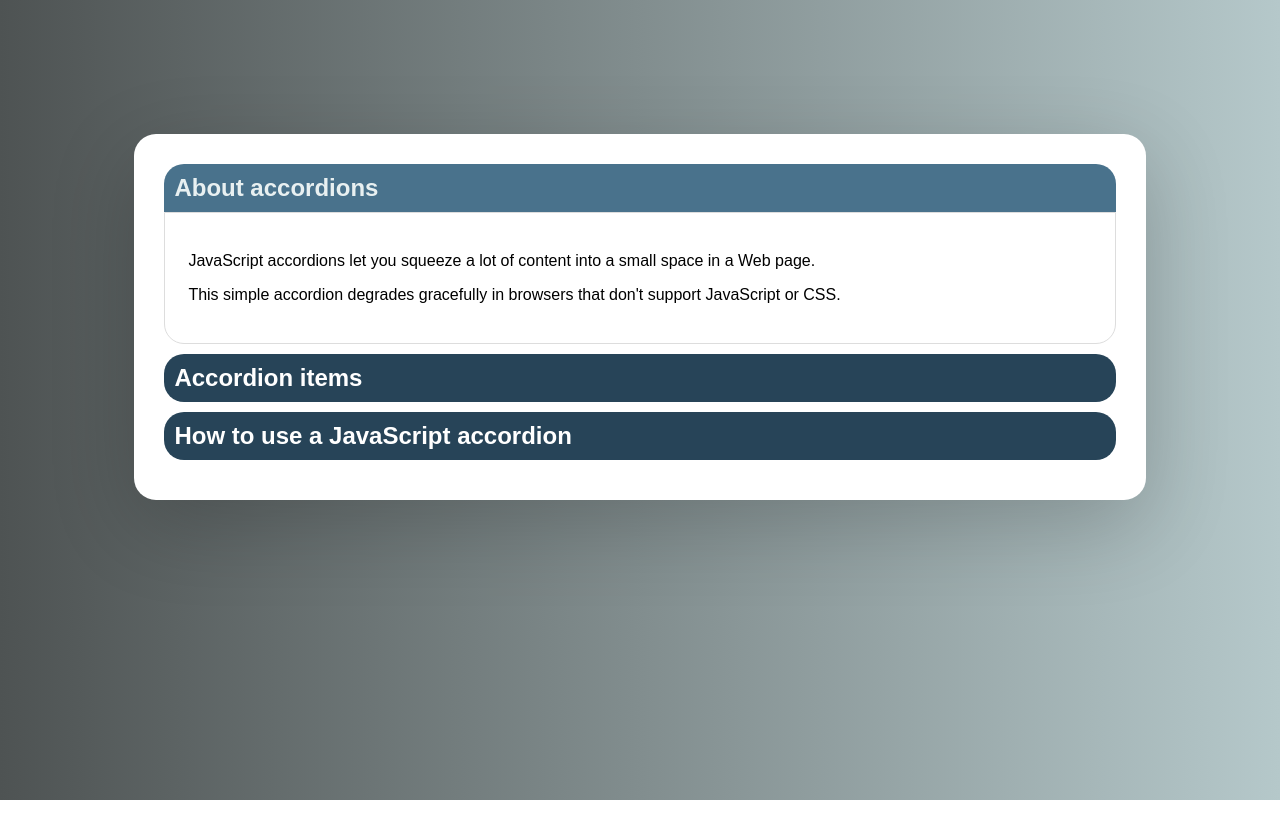
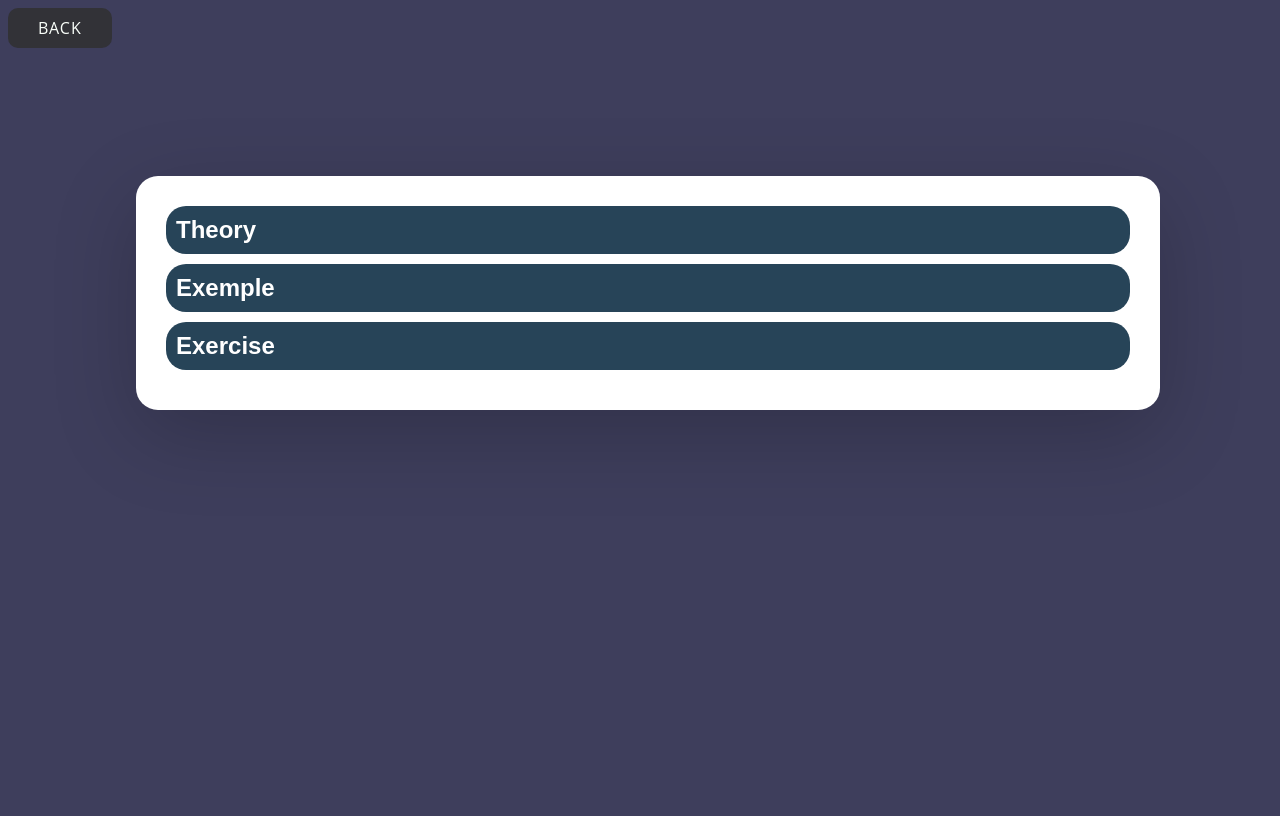
Before and after one commit to SergiuLA17/EnglishCheatSheet, a plain HTML site: page content.html in a window 1280 px wide. Drawn offline with nearby package versions, Linux system fonts and the light colour scheme.

Commit message:
add back button, some css changes

```diff
--- /dev/null
+++ b/CSS/button.scss
@@ -0,0 +1,71 @@
+body{
+	width: 100vw;
+	height: 100vh;
+	display: flex;
+	position: relative;
+	background: #3e3e5c;
+	align-items: top;
+	justify-content: center;
+}
+
+$speed: 0.5s;
+
+.btn-flip{
+
+	opacity: 1;
+	outline: 0;
+	color: #fbf6f6;
+	line-height: 40px;
+	position: relative;
+	text-align: center;
+	letter-spacing: 1px;
+	display: inline-block;
+	text-decoration: none;
+	font-family: 'Open Sans';
+	text-transform: uppercase;
+
+
+	&:hover{
+
+		&:after{
+			opacity: 1;
+			transform: translateY(0) rotateX(0);
+		}
+
+		&:before{
+			opacity: 0;
+			transform: translateY(50%) rotateX(90deg);
+		}
+	}
+
+	&:after{
+		top: 0;
+		left: 0;
+		opacity: 0;
+		width: 100%;
+		color: #1b1b7d;
+		display: block;
+        border-radius: 10px;
+		transition: $speed;
+		position: absolute;
+		background: #f0f5f1;
+		content: attr(data-back);
+		transform: translateY(-50%) rotateX(90deg);
+	}
+
+	&:before{
+		top: 0;
+		left: 0;
+		opacity: 1;
+		color: #fafffa;
+		display: block;
+		padding: 0 30px;
+        border-radius: 10px;
+		line-height: 40px;
+		transition: $speed;
+		position: relative;
+		background: #323237;
+		content: attr(data-front);
+		transform: translateY(0) rotateX(0);
+	}
+}
--- /dev/null
+++ b/JS/button.js
@@ -0,0 +1,7 @@
+$(".label").mousedown(function(e){
+    $(this).addClass("active");
+  }).mouseclick(funtion(e){
+    $(this).removeClass("active")
+    }).mouseout(function(){
+      $(this).removeClass("active");
+    });
--- a/content.html
+++ b/content.html
@@ -6,16 +6,22 @@
   <meta http-equiv="X-UA-Compatible" content="IE=edge">
   <meta name="viewport" content="width=device-width, initial-scale=1.0">
   <link rel="stylesheet" href="JS/script.js">
+  <link rel="stylesheet" href="JS/button.js">
   <link rel="stylesheet" href="CSS/content.css">
+  <link rel="stylesheet" href="CSS/button.css">
+  <script src="//cdnjs.cloudflare.com/ajax/libs/jquery/2.1.3/jquery.min.js"></script>
 
   <title>Document</title>
 
 </head>
 <body>
+
   <div id="rendered-js">
-  <div class="accordionWrapper">
-    <div class="accordionItem open">
-          <h2 class="accordionItemHeading">About accordions</h2>
+    <a href="index.html" class="btn-flip" data-back="Back" data-front="Back"></a>
+  <div  class="accordionWrapper">
+
+    <div class="accordionItem close">
+          <h2 class="accordionItemHeading">Theory</h2>
           <div class="accordionItemContent">
             <p>JavaScript accordions let you squeeze a lot of content into a small space in a Web page.</p>
             <p>This simple accordion degrades gracefully in browsers that don't support JavaScript or CSS.</p>
@@ -23,7 +29,7 @@
         </div>
 
         <div class="accordionItem close">
-          <h2 class="accordionItemHeading">Accordion items</h2>
+          <h2 class="accordionItemHeading">Exemple</h2>
           <div class="accordionItemContent">
             <p>A JavaScript accordion is made up of a number of expandable/collapsible items. Only one item is ever shown at a time.</p>
             <p>You can include any content you want inside an accordion item. Here's a bullet list:</p>
@@ -36,7 +42,7 @@
         </div>
 
         <div class="accordionItem close">
-          <h2 class="accordionItemHeading">How to use a JavaScript accordion</h2>
+          <h2 class="accordionItemHeading">Exercise</h2>
           <div class="accordionItemContent">
             <p>Click an accordion item's heading to expand it. To collapse the item, click it again, or click another item heading.</p>
           </div>
```
Also changed, not shown: CSS/button.css (added), 1 other file.
